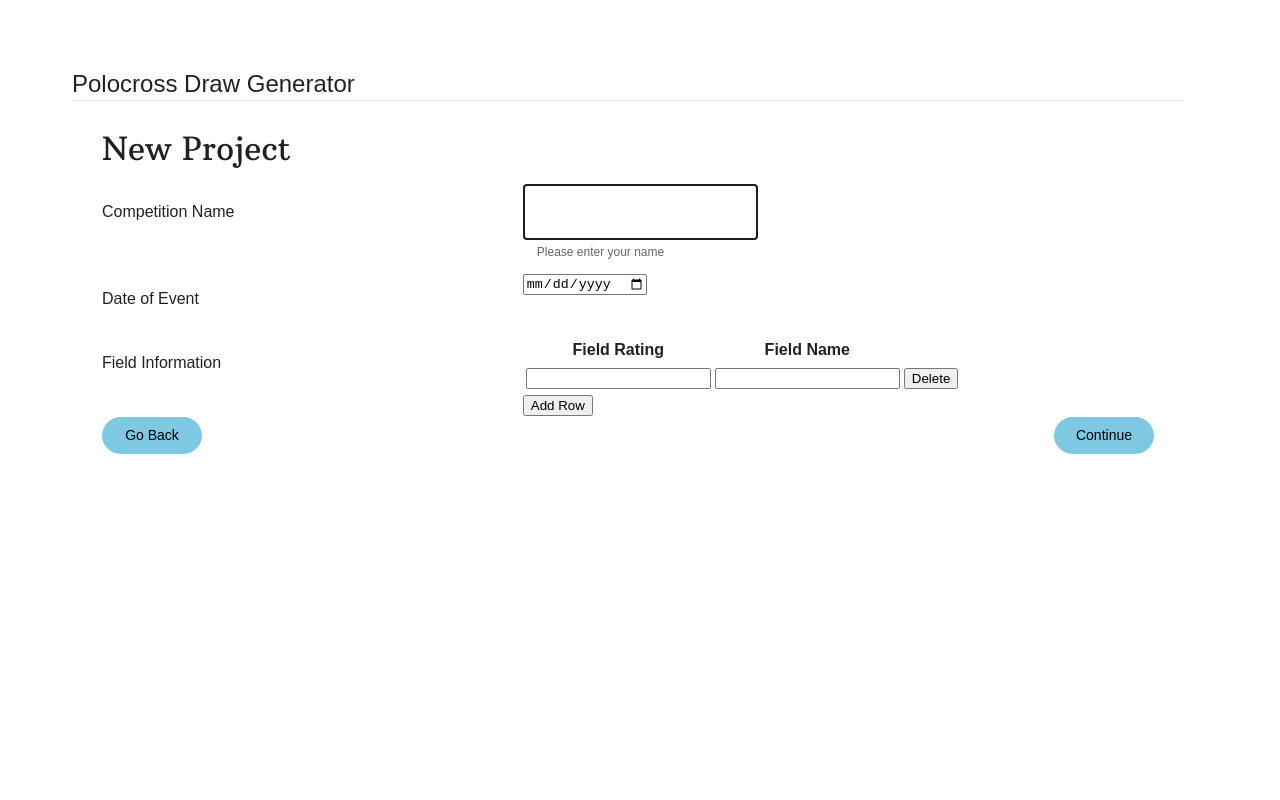
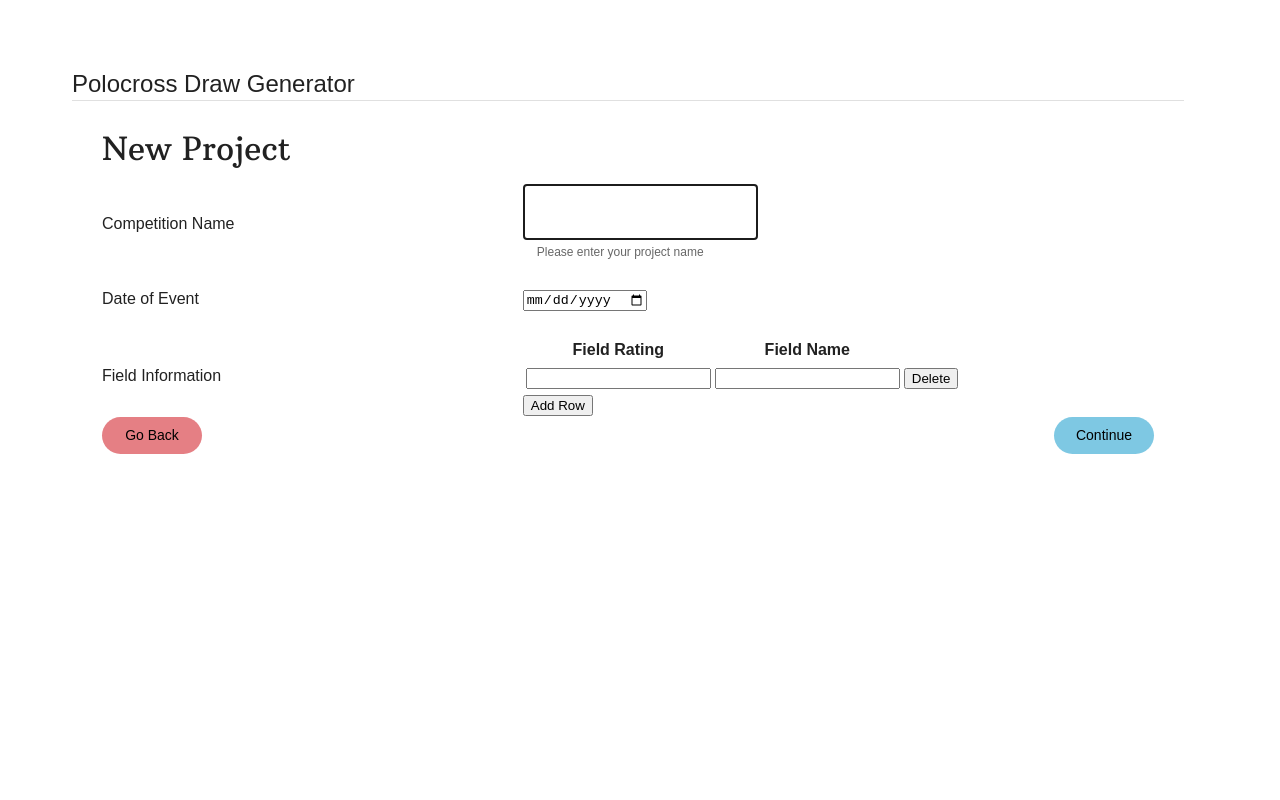
Before and after one commit to tristanduncombe/hacakaton-tbd, a React (Create React App) app: page /createproject in a window 1280 px wide. Shown: the top 800 px of the page. Built offline with nearby package versions, Linux system fonts and the light colour scheme.

Commit message:
added some style

```diff
--- a/src/components/button/Button.tsx
+++ b/src/components/button/Button.tsx
@@ -7,18 +7,18 @@ type CustomButtonProps = {
   text: string;
   icon?: JSX.Element;
   onClick?: () => void;
+  negative?: boolean;
 };
 
 export default function CustomButton({
   text,
   icon,
   onClick,
+  negative = false,
 }: CustomButtonProps) {
   return (
     <Button
-      className={`custom_positive_btn ${
-        text === "Go Back" ? "custom_negative_btn" : ""
-      }`}
+      className={`${negative ? "custom_negative_btn" : "custom_positive_btn "}`}
       endIcon={icon ? <div className="btn_icon_container">{icon}</div> : null}
       onClick={onClick}
     >
--- a/src/components/create_project/CreateProject.tsx
+++ b/src/components/create_project/CreateProject.tsx
@@ -1,10 +1,7 @@
-import { styled } from "@mui/material/styles";
 import Box from "@mui/material/Box";
-import Paper from "@mui/material/Paper";
 import Grid from "@mui/material/Grid";
 import React, { useState } from "react";
-import { Fab, TextField, Typography } from "@mui/material";
-import NavigationIcon from "@mui/icons-material/Navigation";
+import { TextField, Typography } from "@mui/material";
 import CustomButton from "../button/Button";
 import { useNavigate } from "react-router-dom";
 
@@ -49,6 +46,11 @@ export default function CreateProject() {
   function setValue(newValue: any): void {
     throw new Error("Function not implemented.");
   }
+
+  // const inputStyling = {
+  //   size
+  // };
+
   console.log(rows);
   return (
     <React.Fragment>
@@ -63,31 +65,36 @@ export default function CreateProject() {
         </Grid>
       </Grid>
       <Box sx={{ width: "80%" }}>
-        <Grid container rowSpacing={1} sx={{ backgroundColor: "white" }}>
+        <Grid
+          container
+          alignItems={"center"}
+          rowSpacing={1}
+          sx={{ backgroundColor: "white" }}
+        >
           <Grid item xs={6} sx={{ backgroundColor: "white" }}>
             <p>Competition Name</p>
           </Grid>
           <Grid item xs={6} sx={{ backgroundColor: "white" }}>
             <TextField
               id="outlined-basic"
-              helperText="Please enter your name"
+              helperText="Please enter your project name"
               variant="outlined"
               color="secondary"
               focused
             />
           </Grid>
 
-          <Grid item xs={6} sx={{ backgroundColor: "white" }}>
+          <Grid item xs={6}>
             <p>Date of Event</p>
           </Grid>
-          <Grid item xs={6} sx={{ backgroundColor: "white" }}>
+          <Grid item xs={6}>
             <input type="date" onChange={(e: any) => setDate(e.target.value)} />
           </Grid>
 
-          <Grid item xs={6} sx={{ backgroundColor: "white" }}>
+          <Grid item xs={6}>
             <p>Field Information</p>
           </Grid>
-          <Grid item xs={6} sx={{ backgroundColor: "white" }}>
+          <Grid item xs={6}>
             <table>
               <thead>
                 <tr>
@@ -103,6 +110,7 @@ export default function CreateProject() {
                         type="text"
                         name="rating"
                         value={row.rating}
+                        // style={inputStyling}
                         onChange={(event) => handleChange(event, index)}
                       />
                     </td>
@@ -130,16 +138,9 @@ export default function CreateProject() {
       </Box>
 
       <div style={{ display: "flex", justifyContent: "space-between" }}>
-        <CustomButton text="Go Back" onClick={prevPage} />
+        <CustomButton text="Go Back" onClick={prevPage} negative />
         <CustomButton text="Continue" onClick={nextPage} />
       </div>
     </React.Fragment>
   );
 }
-function useReactTable(arg0: any, addRow: any, arg2: () => void) {
-  throw new Error("Function not implemented.");
-}
-
-function getCoreRowModel() {
-  throw new Error("Function not implemented.");
-}
--- a/src/components/home/home.tsx
+++ b/src/components/home/home.tsx
@@ -17,6 +17,10 @@ type ProjectData = {
 };
 
 export default function Home({ data }: HomeProps) {
+  // const styling = {
+  //   topPadding = "16px",
+  // };
+
   const handleDeleteProject = (id: string) => {};
   const navigate = useNavigate();
 
```
